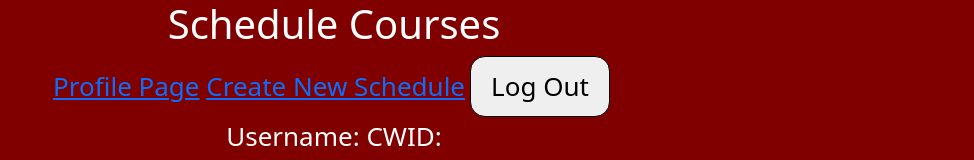
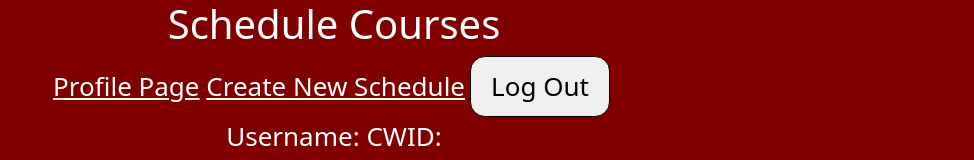
Before and after one commit to prashantmall1997/CS_554_FinalProject, a React (Create React App) app in the folder client/: page /schedules in a window 1280 px wide. Shown: the top 160 px of the page, without its empty margins (306-1280 px from the left). Built offline with nearby package versions, Linux system fonts and the light colour scheme; no server answers.

Commit message:
totally check on schdule page

```diff
--- a/client/src/App.css
+++ b/client/src/App.css
@@ -313,7 +313,6 @@ input[type="radio"]:checked {
 	font-weight: bold;
 	font-size: 0.9rem;
 	background: transparent;
-
 }
 
 /* .profileImage{
@@ -324,7 +323,6 @@ input[type="radio"]:checked {
 .profileButtons {
 	padding: 1rem;
 }
-
 
 .navBar {
 	background-color: #bb0f17;
@@ -337,7 +335,6 @@ input[type="radio"]:checked {
 	top: 0;
 	width: 100%;
 	padding-left: 10px;
-
 }
 
 .navBrand {
@@ -348,5 +345,7 @@ input[type="radio"]:checked {
 	color: white;
 	font-size: 1em;
 	text-align: left;
-
 }
+.profilepagelink {
+	color: white;
+}
```
Lines whose indentation alone changed are shown as unchanged.
